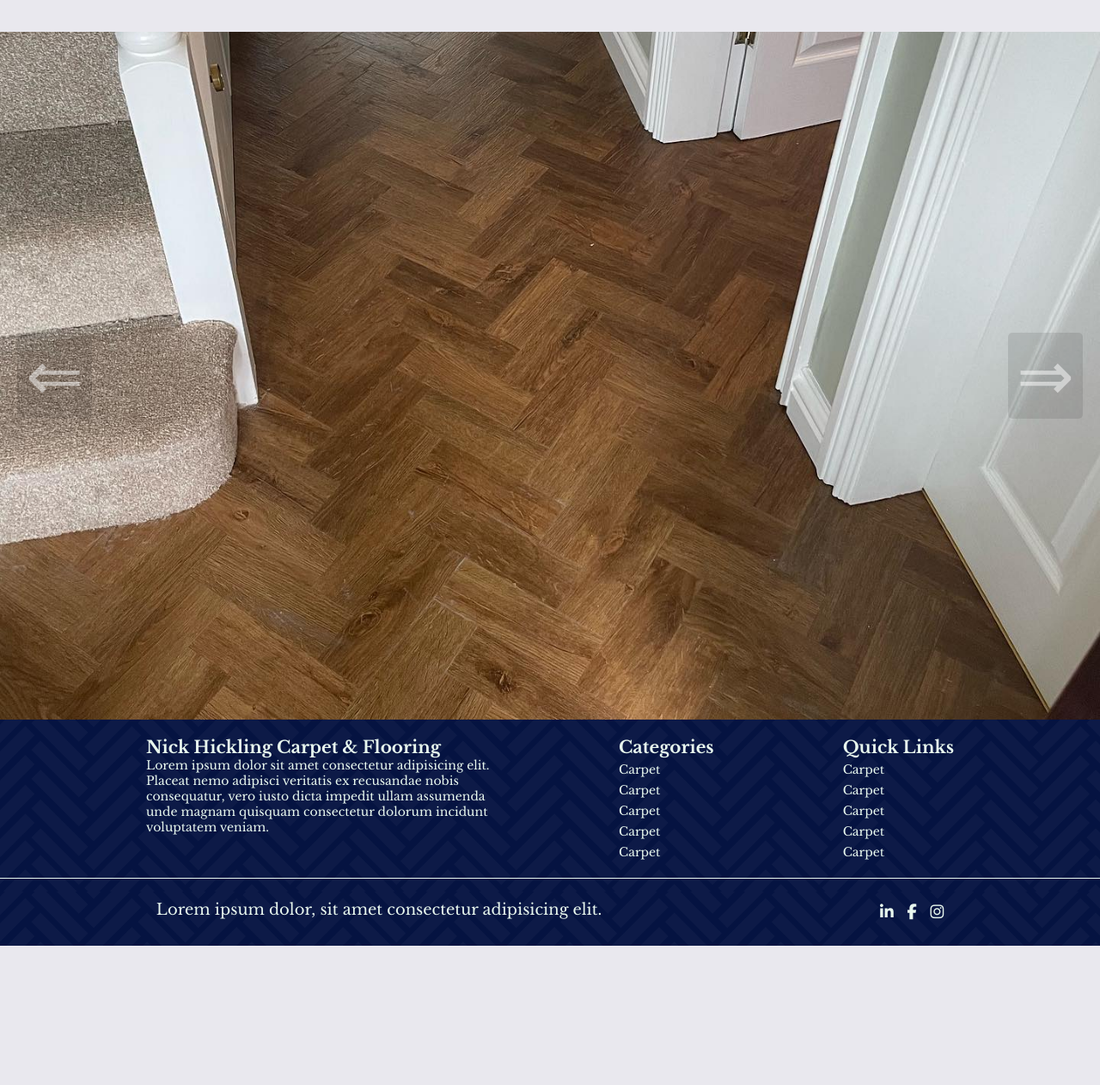
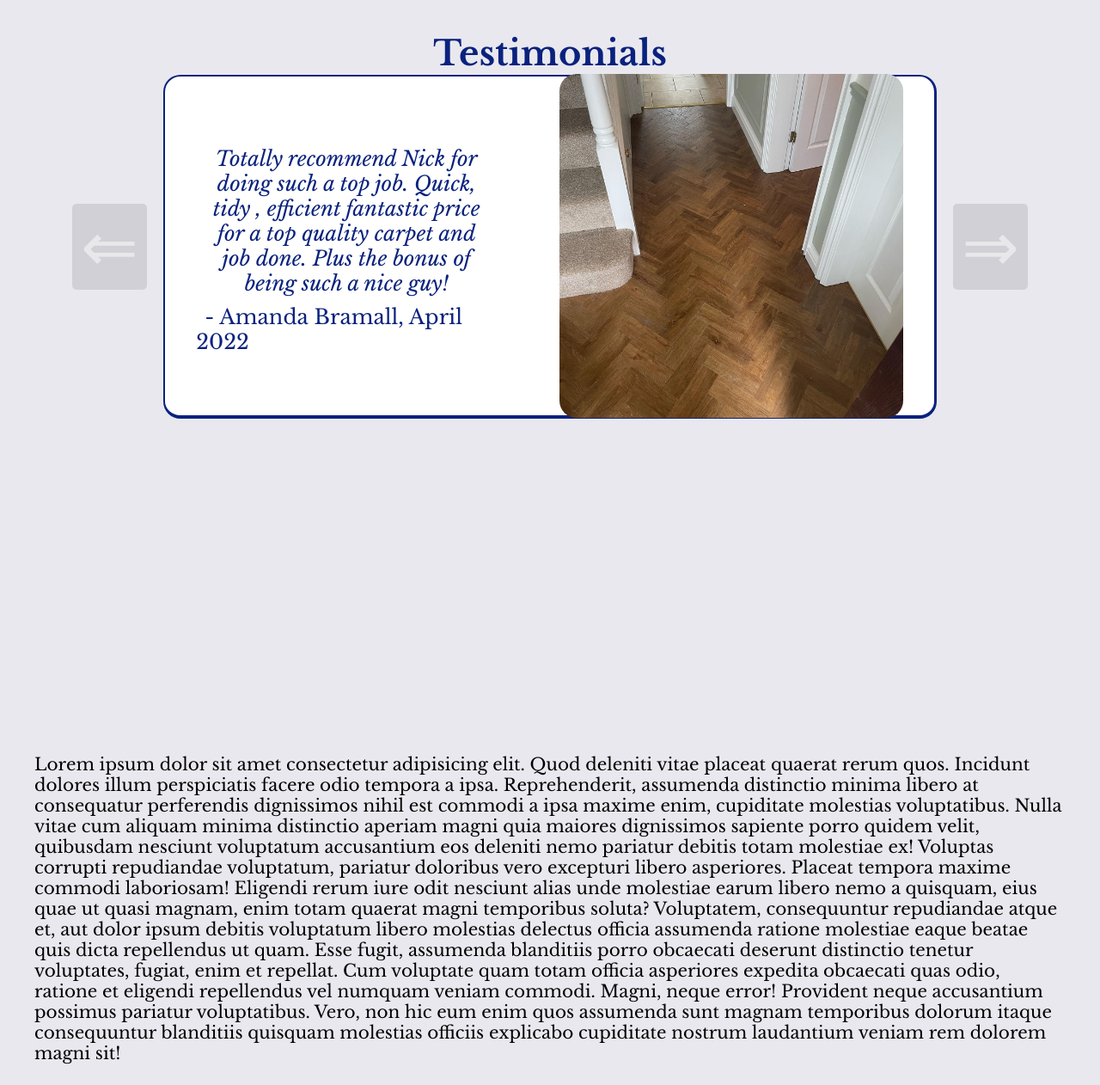
Before and after one commit to pantercp/carpet-flooring-site, a plain HTML site: page index.html in a window 1280 px wide. Shown: the part 1238-2500 px from the top of the page at 86% size. Before the commit the page ends 2338 px from the top, so only its background shows below. Drawn offline with nearby package versions, Linux system fonts and the light colour scheme.

Commit message:
Added styling to the carousel and working on responsiveness

```diff
--- a/index.html
+++ b/index.html
@@ -70,23 +70,59 @@
         </div>
     </div>
 
-    <section aria-label="Newest Testimonials">
+    <section class="testimonials" aria-label="Newest Testimonials">
+        <h2 class="testimonials">Testimonials</h2>
         <div class="carousel" data-carousel>
             <button class="carousel-button prev" data-carousel-button="prev">&#8656;</button>
             <button class="carousel-button next" data-carousel-button="next">&#8658;</button>
             <ul data-slides>
                 <li class="slide" data-active>
+                    <div class="slide-text">
+                        <span class="quote">Totally recommend Nick for doing such a top job. Quick, tidy , efficient
+                            fantastic price for a top quality carpet and job done. Plus the bonus of being such a nice
+                            guy!</span>
+                        <span class="detail">- Amanda Bramall, April 2022</span>
+                    </div>
                     <img src="images/floor-1.jpg" alt="Testimonial Image #1">
                 </li>
                 <li class="slide">
+                    <div class="slide-text">
+                        <span class="quote">Lorem ipsum dolor sit, amet consectetur adipisicing elit. Enim quas,
+                            quibusdam architecto magni ratione fugiat. Ipsum reprehenderit voluptas rerum temporibus
+                            labore a nihil sit nesciunt, modi quae quod et, nisi dolor assumenda, ratione ex dolores
+                            enim tempora consectetur rem eius!</span>
+                        <span class="detail">- Amanda Bramall, April 2022</span>
+                    </div>
                     <img src="images/floor-2.jpg" alt="Testimonial Image #2">
                 </li>
                 <li class="slide">
+                    <div class="slide-text">
+                        <span class="quote">Lorem ipsum dolor sit amet consectetur adipisicing elit. Incidunt voluptates
+                            exercitationem quis a obcaecati esse sunt cupiditate iure! Temporibus, debitis?</span>
+                        <span class="detail">- Amanda Bramall, April 2022</span>
+                    </div>
                     <img src="images/floor-3.jpg" alt="Testimonial Image #3">
                 </li>
             </ul>
         </div>
     </section>
+    <div class="contain">
+        <p>Lorem ipsum dolor sit amet consectetur adipisicing elit. Quod deleniti vitae placeat quaerat rerum quos.
+            Incidunt dolores illum perspiciatis facere odio tempora a ipsa. Reprehenderit, assumenda distinctio minima
+            libero at consequatur perferendis dignissimos nihil est commodi a ipsa maxime enim, cupiditate molestias
+            voluptatibus. Nulla vitae cum aliquam minima distinctio aperiam magni quia maiores dignissimos sapiente
+            porro quidem velit, quibusdam nesciunt voluptatum accusantium eos deleniti nemo pariatur debitis totam
+            molestiae ex! Voluptas corrupti repudiandae voluptatum, pariatur doloribus vero excepturi libero asperiores.
+            Placeat tempora maxime commodi laboriosam! Eligendi rerum iure odit nesciunt alias unde molestiae earum
+            libero nemo a quisquam, eius quae ut quasi magnam, enim totam quaerat magni temporibus soluta? Voluptatem,
+            consequuntur repudiandae atque et, aut dolor ipsum debitis voluptatum libero molestias delectus officia
+            assumenda ratione molestiae eaque beatae quis dicta repellendus ut quam. Esse fugit, assumenda blanditiis
+            porro obcaecati deserunt distinctio tenetur voluptates, fugiat, enim et repellat. Cum voluptate quam totam
+            officia asperiores expedita obcaecati quas odio, ratione et eligendi repellendus vel numquam veniam commodi.
+            Magni, neque error! Provident neque accusantium possimus pariatur voluptatibus. Vero, non hic eum enim quos
+            assumenda sunt magnam temporibus dolorum itaque consequuntur blanditiis quisquam molestias officiis
+            explicabo cupiditate nostrum laudantium veniam rem dolorem magni sit!</p>
+    </div>
 
 
     <footer>
--- a/style.css
+++ b/style.css
@@ -233,28 +233,65 @@ span{
 
 /* --------------Carousel------------ */
 
+section.testimonials{
+    height: 100vh;
+    width: 100vw;
+}
 .carousel{
-    max-width: 100vw;
-    height: 100vh;
+    margin: auto;
+    width: 90vw;
+    height: 90vh;
+    max-height: 400px;
     position: relative;
+}
+h2.testimonials{
+    font-size: 2rem;
+    text-align: center;
+    color: var(--primary);
+}
+.slide{
+    position: absolute;
+    width: 90vw;
+    max-width: 900px;
+    margin: auto;
+    display: flex;
+    justify-content: space-around;
+    /* flex-wrap: wrap; */
+    align-items: center;
+    border: 2px solid var(--primary);
+    border-bottom: 4px solid var(--primary);
+    border-right: 3px solid var(--primary);
+    border-radius: 1rem;
+    background-color: #fff;
+    inset: 0;
+    opacity: 0;
+    transition: 400ms opacity ease-in-out;
+    transition-delay: 400ms;
+}
+.slide-text{
+    max-width: 350px;
+}
+span{
+    text-align: center;
+    color: var(--primary);
+    font-size: 1.2rem;
+    margin: 10px;
+}
+span.quote{
+    font-style: italic;
+    display: block;
 }
 .carousel > ul{
     margin: 0;
     padding: 0;
     list-style: none;
 }
-.slide{
-    position: absolute;
-    inset: 0;
-    opacity: 0;
-    transition: 400ms opacity ease-in-out;
-    transition-delay: 400ms;
-}
-
 .slide > img{
     display: block;
-    width: 100%;
-    height: 100%;
+    border-radius: 1rem;
+    width: 90%;
+    max-width: 400px;
+    max-height: 50vh;
     object-fit: cover;
     object-position: center;
 }
@@ -290,6 +327,11 @@ span{
 }
 .carousel-button.next{
     right: 1rem;
+}
+
+/* -----------Contain----------- */
+.contain{
+    margin: 40px;
 }
 
 /* ----------Footer---------- */
@@ -341,7 +383,17 @@ footer{
 }
 
 
-
+@media only screen and (max-width: 700px){
+    .slide{
+        flex-wrap: wrap;
+    }
+    .carousel{
+        max-height: 90vh;
+    }
+    .slide > img{
+        max-height: 50%;
+    }
+}
 
 
 @media only screen and (max-width: 600px){
```
